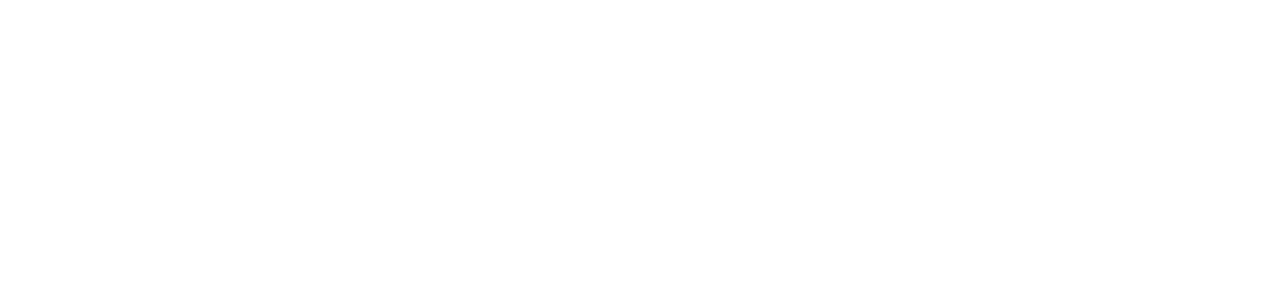
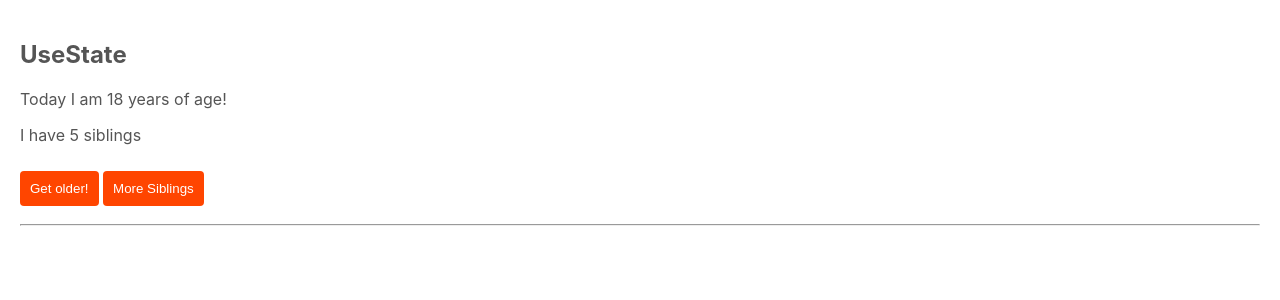
Before and after one commit to aycadogan/reactHooks, a React (Create React App) app: page / in a window 1280 px wide. Shown: the top 300 px of the page. Built offline with nearby package versions, Linux system fonts and the light colour scheme.

Commit message:
added useState demo

```diff
--- a/src/App.js
+++ b/src/App.js
@@ -1,9 +1,12 @@
+import DemoUseState from "./UseState/DemoUseState";
 
 function App() {
   return (
-    <>
-
-    </>
+    <div className="App">
+      <h2>UseState</h2>
+      <DemoUseState />
+      <hr />
+    </div>
   );
 }
 
--- /dev/null
+++ b/src/UseState/DemoUseState.jsx
@@ -0,0 +1,43 @@
+import React, {useState} from 'react'
+
+const DemoUseState = () => {
+
+    //this is using the same function or same handler but they are updating their own properties
+    const [state, setState] = useState({ age: 18, siblingNum: 5}) //declaring a state variable
+
+    const handleClick = (val) => setState({
+        ...state, //object is a reference type you have to declare the previous state
+        [val] : state[val] + 1  //{ age : 18 + 1}
+    })
+
+    const { age, siblingNum} = state
+
+    return (
+        <div>
+            <p>Today I am {age} years of age!<br/></p>
+            <p>I have {siblingNum} siblings</p>
+            <button onClick={handleClick.bind(null,'age')}>Get older!</button>{" "}
+            <button onClick={handleClick.bind(null, 'siblingNum')}> More Siblings</button>
+        </div>
+    )
+}
+
+// const DemoUseState = () => {
+
+//     const [count, setCount] = useState(0) //declaring a state variable
+//     const [siblingNums, setSiblingNums] = useState(10)
+
+//     const handleClick = () => setCount(count + 1)
+//     const handleSiblingNum = () => setSiblingNums(siblingNums + 1)
+
+//     return (
+//         <div>
+//             <p>Today I am {count} years of age!<br/></p>
+//             <p>I have {siblingNums} siblings</p>
+//             <button onClick={handleClick}>Get older!</button>{" "}
+//             <button onClick={handleSiblingNum}> More Siblings</button>
+//         </div>
+//     )
+// }
+
+export default DemoUseState
--- a/src/index.css
+++ b/src/index.css
@@ -11,3 +11,21 @@
   font-family: source-code-pro, Menlo, Monaco, Consolas, 'Courier New',
     monospace;
 }
+
+.App{
+  padding: 20px;
+}
+
+p, h1, h2 {
+  color: #555;
+}
+
+button {
+  background-color: #ff4500;
+  color: #fff;
+  padding: 10px;
+  border: 0;
+  border-radius: 4px;
+  margin: 10px auto;
+  cursor: pointer;
+}
```
